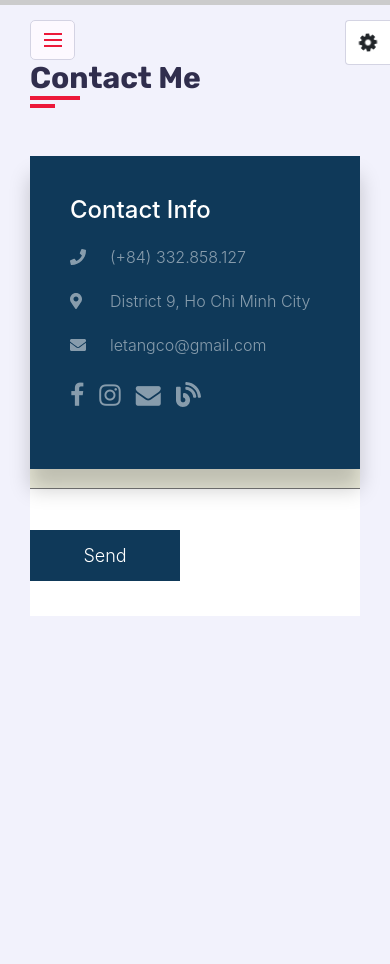
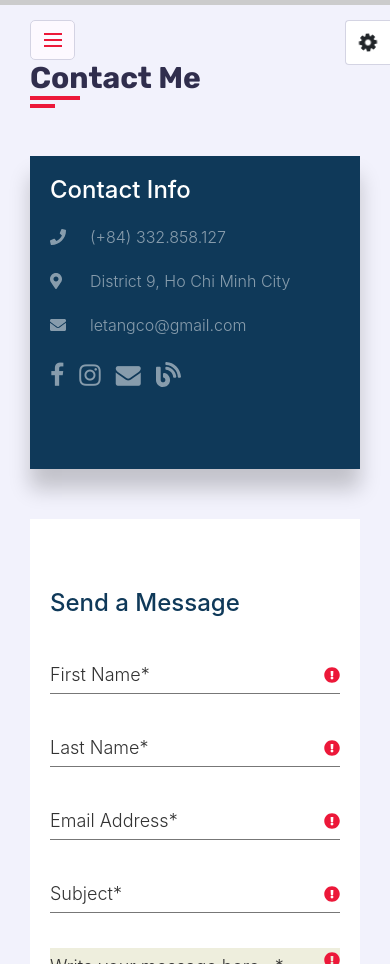
Before and after one commit to letangco/Portfolio, a React (Create React App) app in the folder client/: page /contact in a window 390 px wide. Built offline with nearby package versions, Linux system fonts and the light colour scheme.

Commit message:
Design UI Contact Component

```diff
--- a/client/src/components/ContactMe/Contact.css
+++ b/client/src/components/ContactMe/Contact.css
@@ -9,7 +9,7 @@
   left: 270px;
   top: 0;
   right: 0;
-  z-index: 0;
+  /* z-index: 0; */
   opacity: 1;
   transition: all 0.3s ease;
   width: 100%;
@@ -37,7 +37,7 @@
   min-width: 100%;
   min-height: 550px;
   display: flex;
-  z-index: 1000;
+  /* z-index: 1000; */
   align-items: center;
 }
 .content-contact .containerContact .contactInfo{
@@ -202,7 +202,8 @@
   color: #ec1839;
   cursor: pointer;
 }
-.content-contact .containerContact .contactForm .formBox .inputBox input:focus~.spaceChar{
+.content-contact .containerContact .contactForm .formBox .inputBox input:focus~.spaceChar,
+.content-contact .containerContact .contactForm .formBox .inputBox textarea:focus~.spaceCharMessage{
   display: none;
   transition: all 0.3s ease;
 }
@@ -216,7 +217,7 @@
   width: 150px;
   height: auto;
   /* background: #eeeedd; */
-  z-index: 100000;
+  z-index: 2;
 }
 
 .displayNone{
@@ -225,16 +226,16 @@
 /* Responsive */
 @media only screen and (max-width: 950px){
   .content-contact .containerContact{
-    display: flex !important;
-    flex-direction: column;
-    flex-wrap: wrap;
+    display: block;
+    width: 100%;
   }
   .content-contact .containerContact .contactInfo{
+    position: relative;
     width: 100%;
     height: 313px;
     background: #0f3959;
     z-index: 1;
-    padding: 40px;
+    padding: 20px;
     display: flex;
     justify-content: space-between;
     box-shadow: 0 20px 20px rgba(0, 0, 0,0.2);
@@ -243,7 +244,21 @@
     background: #fff;
     display: block !important;
     width: 100%;
-    margin: 0;
-    padding: 0;
+   margin: 50px 0;
+   padding: 70px 20px;
   }
+  .content-contact .containerContact .contactForm .formBox .inputBox.w50{
+    width: 100%;
+  }
+  .spaceChar:hover::before,
+.spaceCharMessage:hover::before{
+  content: 'Cannot be left blank';
+  position: absolute;
+  top: 0;
+  left: -150px;
+  width: 150px;
+  height: auto;
+  background: #eeeedd;
+  z-index: 2;
 }
+}
```
